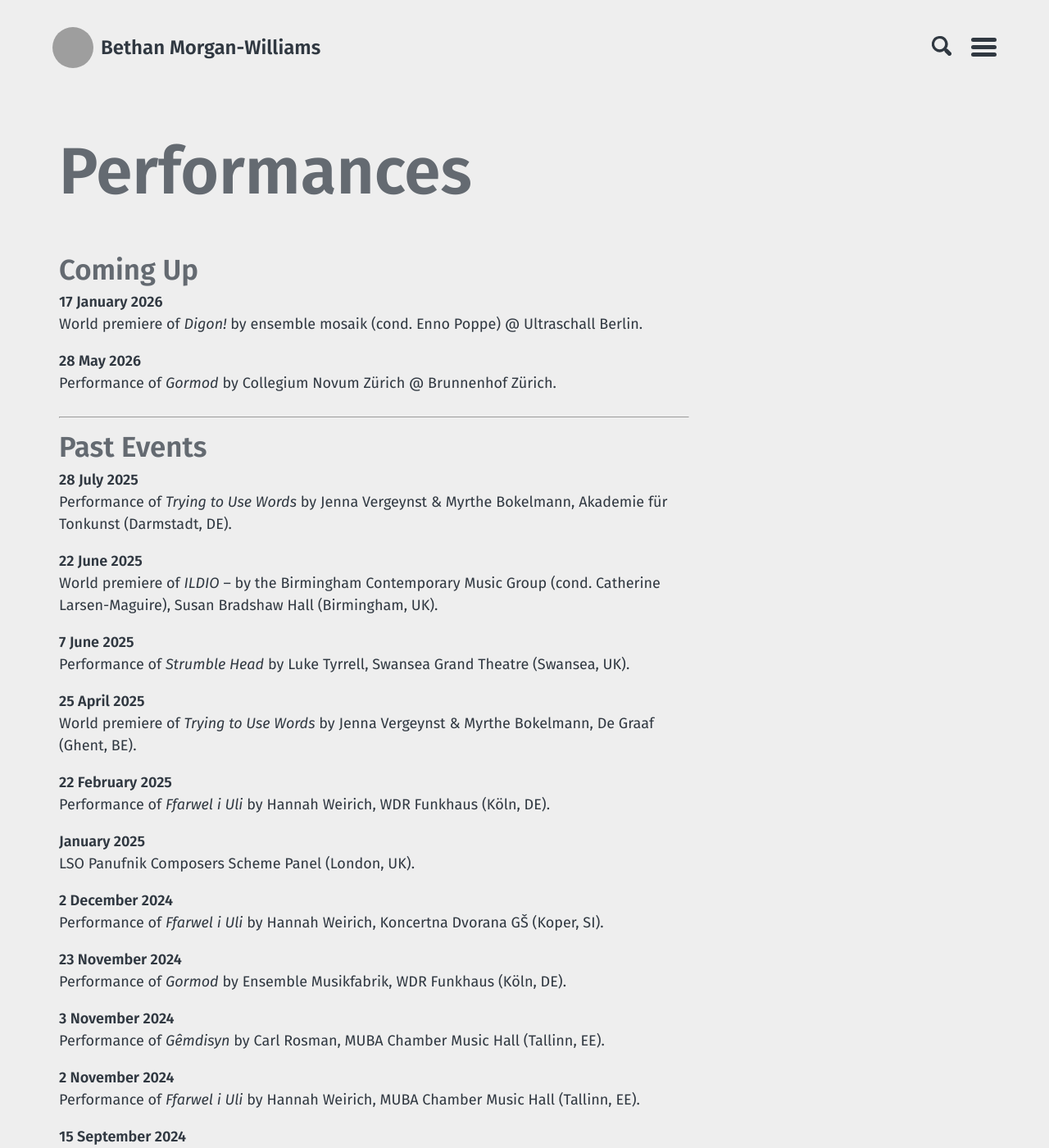
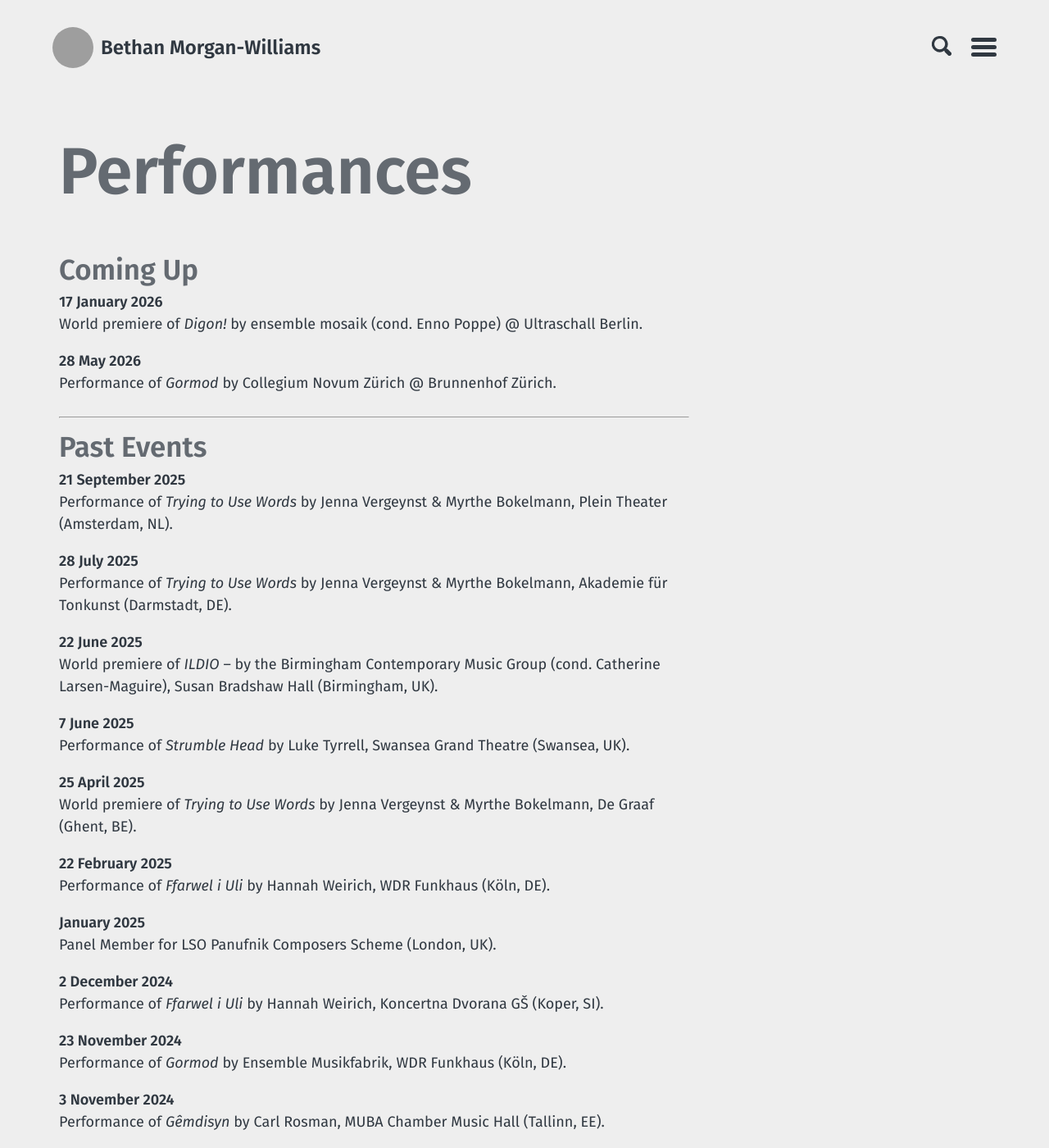
Before and after one commit to morganwilliamsb/website, a Jekyll site: the page built from performances.md, in a window 1280 px wide and 1400 px high. Shown: the whole window at 82% size. Built offline with Jekyll 4.4.1, drawn with Linux system fonts in a browser that asks for light colours; grey boxes are pictures that could not be loaded.

Commit message:
Update performances.md

```diff
--- a/performances.md
+++ b/performances.md
@@ -15,6 +15,9 @@ layout: page
 ## Past Events
 
 
+21 September 2025
+: Performance of _Trying to Use Words_ by Jenna Vergeynst & Myrthe Bokelmann, Plein Theater (Amsterdam, NL).
+
 28 July 2025
 : Performance of _Trying to Use Words_ by Jenna Vergeynst & Myrthe Bokelmann, Akademie für Tonkunst (Darmstadt, DE).
 
@@ -31,7 +34,7 @@ layout: page
 : Performance of _Ffarwel i Uli_ by Hannah Weirich, WDR Funkhaus (Köln, DE).
 
 January 2025
-: LSO Panufnik Composers Scheme Panel (London, UK).
+: Panel Member for LSO Panufnik Composers Scheme (London, UK).
 
 2 December 2024
 : Performance of _Ffarwel i Uli_ by Hannah Weirich, Koncertna Dvorana GŠ (Koper, SI).
```
